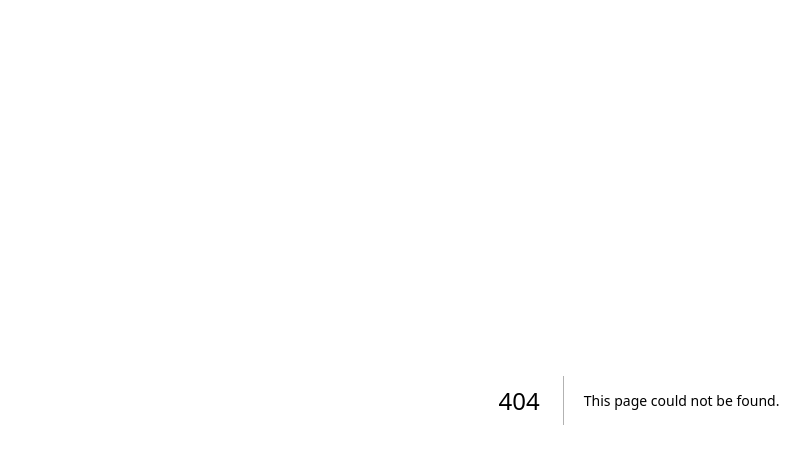
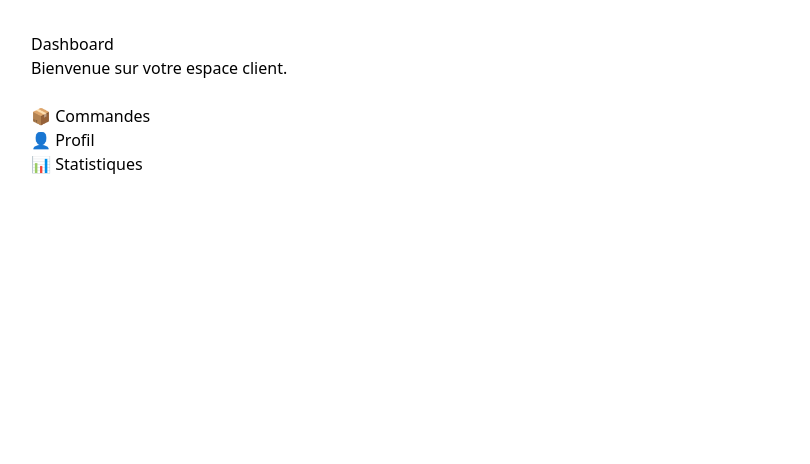
Before and after one commit to bilel83502-sketch/abdridi-portal, a Next.js app: page /dashboard in a window 1280 px wide. Before the commit this address had no page. Shown: the top 464 px of the page, without its empty margins (1-811 px from the left). Built offline with nearby package versions, Linux system fonts and the light colour scheme.

Commit message:
Create page.tsx

```diff
--- /dev/null
+++ b/app/dashboard/page.tsx
@@ -0,0 +1,14 @@
+export default function DashboardPage() {
+  return (
+    <div style={{ padding: 32 }}>
+      <h1>Dashboard</h1>
+      <p>Bienvenue sur votre espace client.</p>
+
+      <ul style={{ marginTop: 24 }}>
+        <li>📦 Commandes</li>
+        <li>👤 Profil</li>
+        <li>📊 Statistiques</li>
+      </ul>
+    </div>
+  );
+}
```
